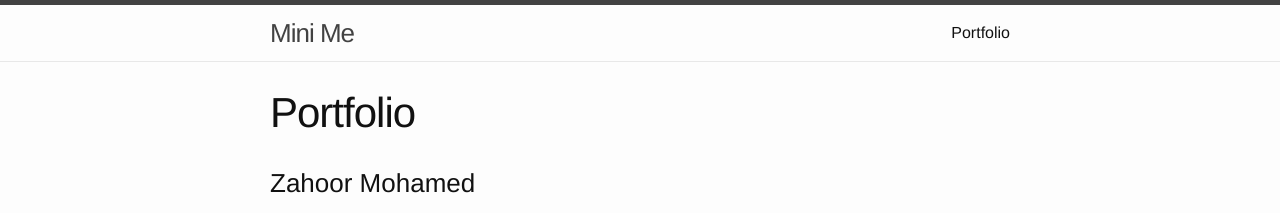
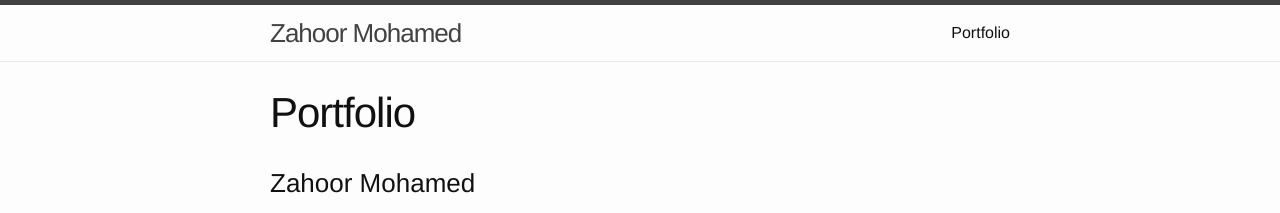
Before and after one commit to jmozah/jmozah.github.io, a Jekyll site: the page built from about.md, in a window 1280 px wide. Shown: the top 213 px of the page. Built offline with Jekyll 4.4.1, drawn with Linux system fonts in a browser that asks for light colours.

Commit message:
Update _config.yml

```diff
--- a/_config.yml
+++ b/_config.yml
@@ -1,8 +1,8 @@
 # Site settings
-title: Mini Me
+title: Zahoor Mohamed
 email: zahoor@zahoor.in
 description: > # this means to ignore newlines until "baseurl:"
-  My learnings
+  My Blog
 baseurl: "" # the subpath of your site, e.g. /blog/
 url: "zahoor.eth" # the base hostname & protocol for your site
 twitter_username: jmohamedzahoor
```
